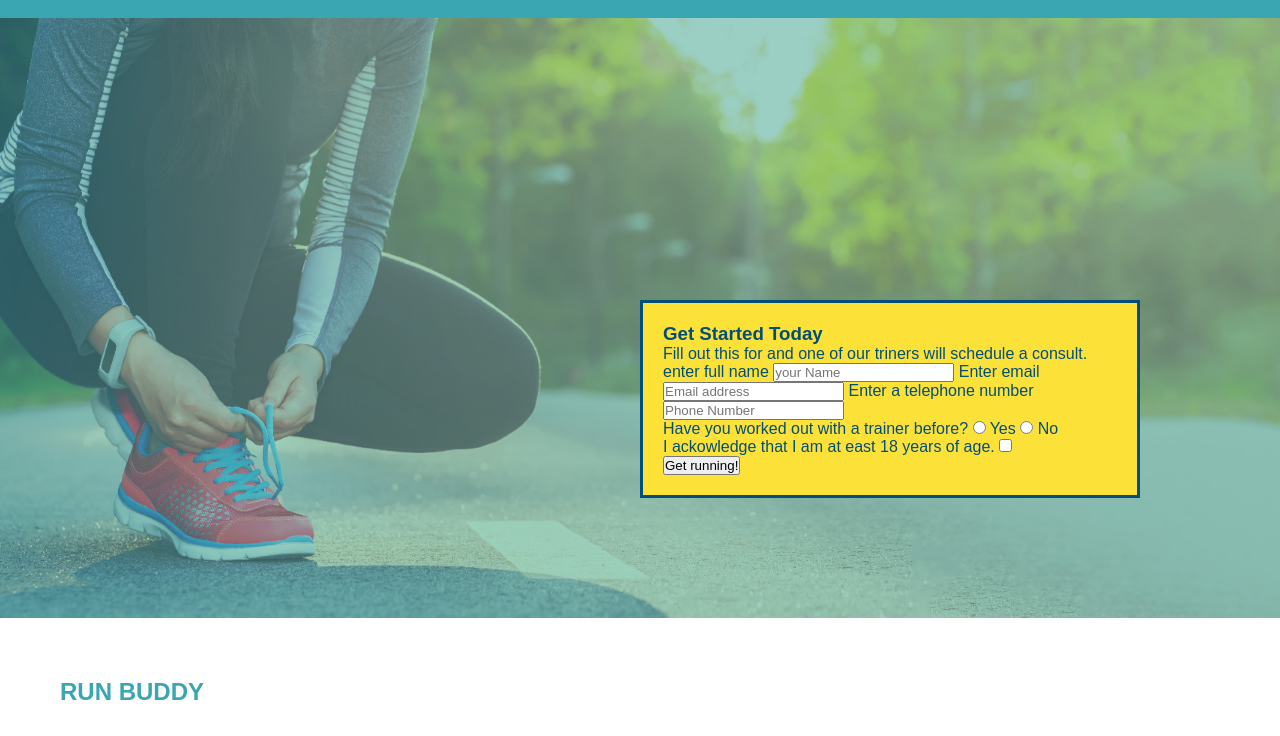
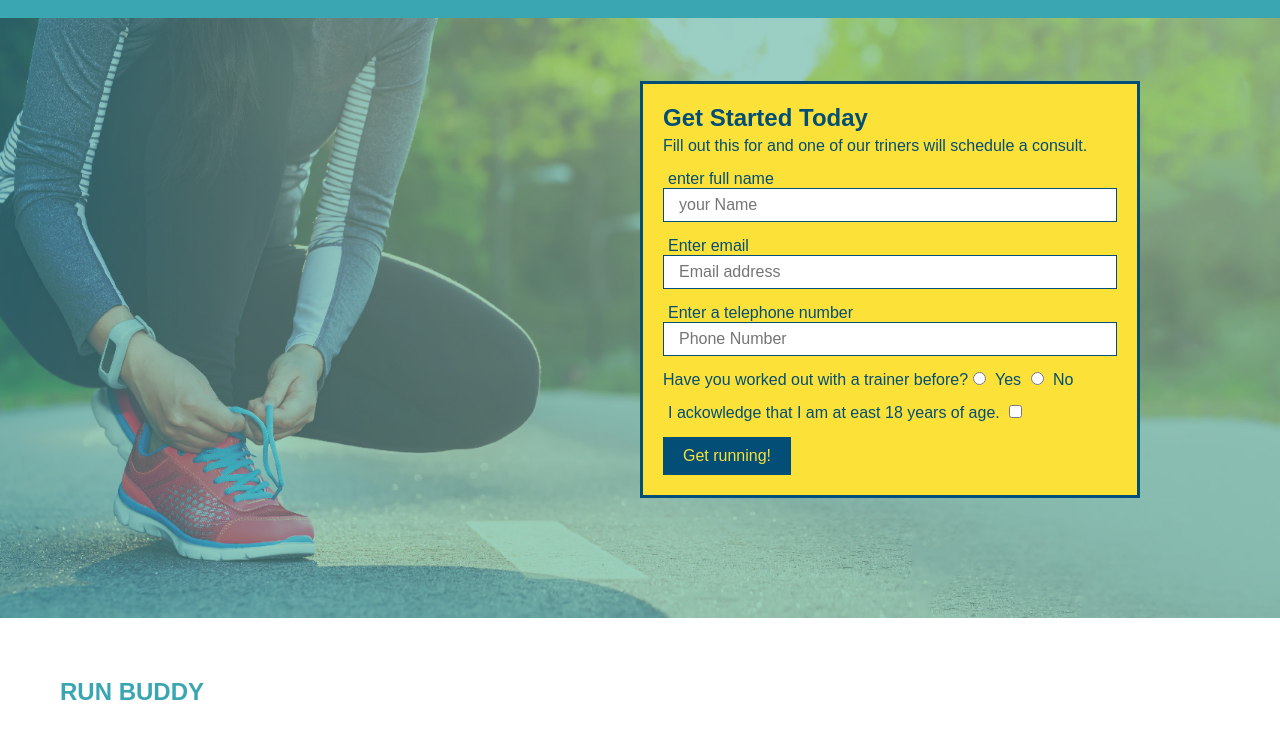
Before and after one commit to MarcosSotel0/sesson-1.4.3, a plain HTML site: page index.html in a window 1280 px wide. Shown: the part 64-800 px from the top of the page. Drawn offline with Linux system fonts and the light colour scheme.

Commit message:
initial commit

```diff
--- a/index.html
+++ b/index.html
@@ -28,11 +28,11 @@
             <p>Fill out this for and one of our triners will schedule a consult.</p>
             <form>
                 <label for="name">enter full name</label>
-                <input type="text" placeholder="your Name" name="name" id="name">
+                <input type="text" placeholder="your Name" name="name" id="name" class="form-input">
                 <label for="email">Enter email</label>
-                <input type="email" placeholder="Email address" name="email" id="email">
+                <input type="email" placeholder="Email address" name="email" id="email" class="form-input">
                 <label for="phone">Enter a telephone number</label>
-                <input type="tel" placeholder="Phone Number" name="phone" id="phone">
+                <input type="tel" placeholder="Phone Number" name="phone" id="phone" class="form-input">
                 <p>
                     Have you worked out with a trainer before?
                     <input type="radio" name="trainer-confirm" id="trainer-yes">
--- a/stile.css
+++ b/stile.css
@@ -73,3 +73,29 @@ section{
     bottom: 120px;
     right: 140px;
 }
+.hero-form p{
+    margin:5px 0 15px 0;
+}
+.hero-form h3{
+    font-size: 24px;
+    margin: 0;
+}
+.form-input{
+    border: 1px solid #024e76;
+    display: block;
+    padding: 7px 15px;
+    font-size: 16px;
+    color: #024e76;
+    width: 100%;
+    margin-bottom: 15px;
+}
+.hero-form label{
+    margin: 0 5px;
+}
+.hero-form button{
+    color: #fce138;
+    background-color: #024e76;
+    border: none;
+    padding: 10px 20px;
+    font-size: 16px;
+}
```
